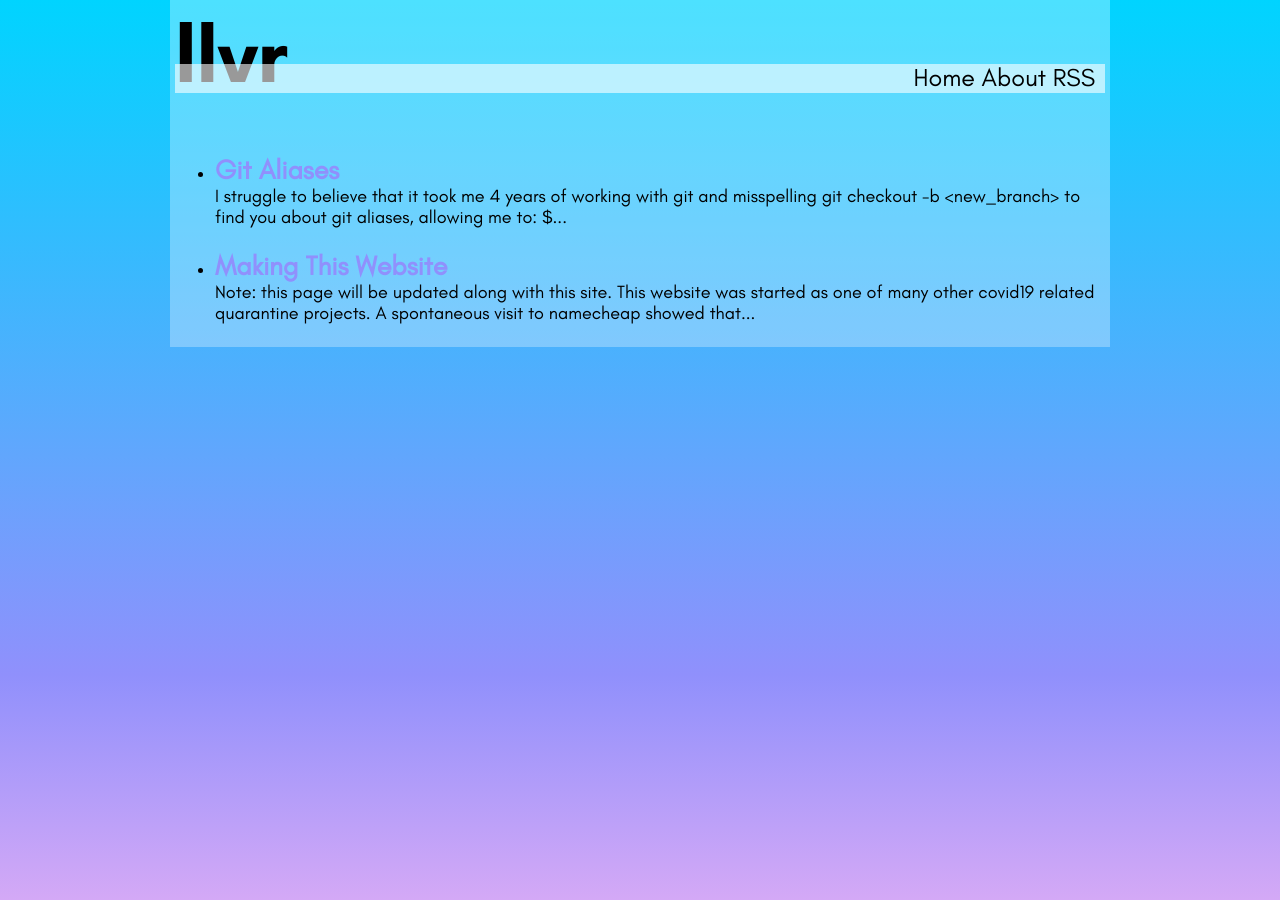
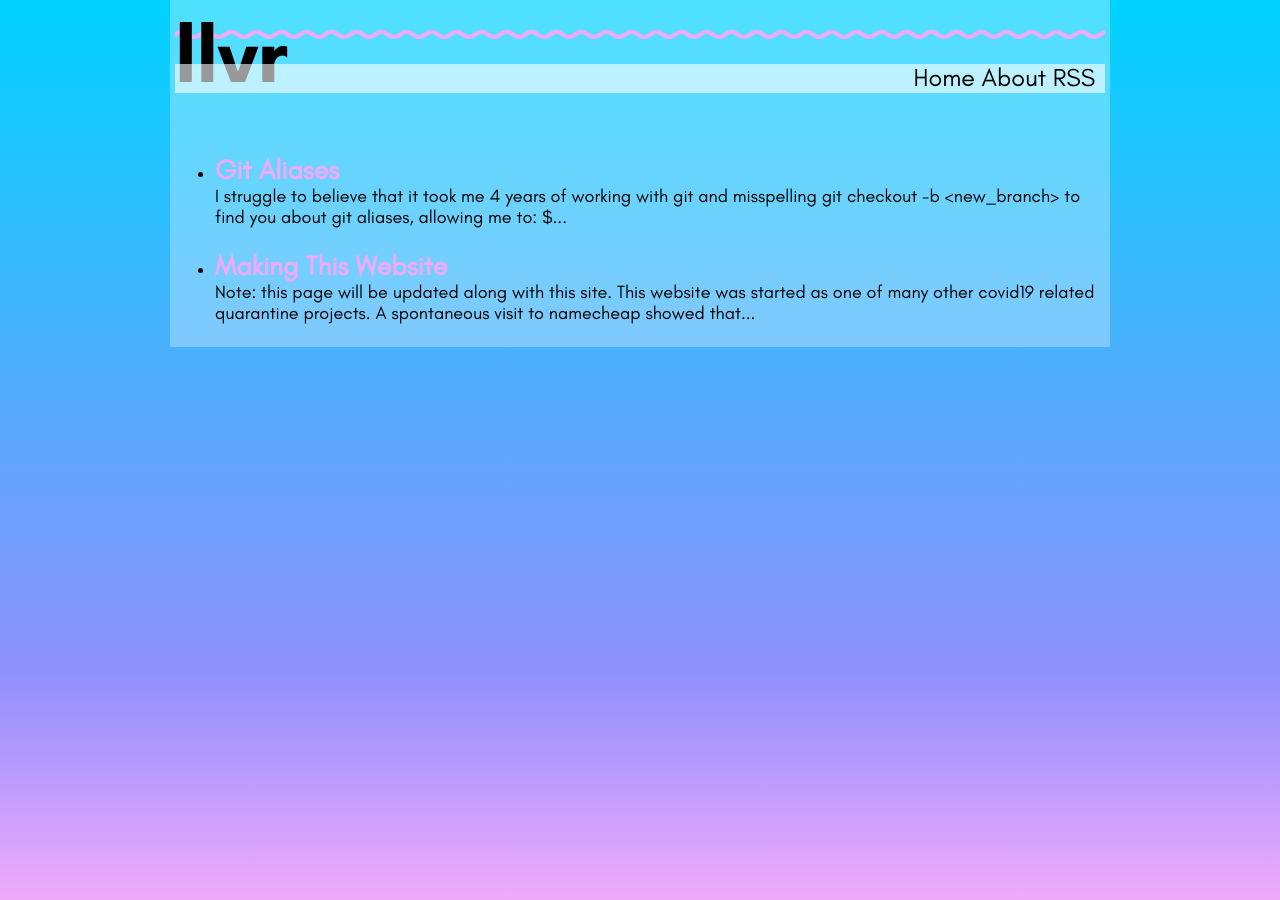
Before and after one commit to 2ar0n/2ar0n.github.io, a Jekyll site: the page built from index.md, in a window 1280 px wide. Built offline with Jekyll 4.4.1, drawn with Linux system fonts in a browser that asks for light colours.

Commit message:
Added wave animation.

```diff
--- a/_sass/main.scss
+++ b/_sass/main.scss
@@ -2,7 +2,7 @@ html {
     height: 100%;
     background-repeat:no-repeat;
     background: rgb(212,169,246);
-    background: linear-gradient(0deg, rgba(212,169,246,1) 0%, rgba(144,144,252,1) 25%, rgba(0,212,255,1) 100%);
+    background: linear-gradient(0deg, rgba(240,170,250,1) 0%, rgba(144,144,252,1) 25%, rgba(0,212,255,1) 100%);
     background-attachment: fixed;
     font-family: "glacial_indifferenceregular", "Times New Roman";
 }
@@ -41,6 +41,38 @@ nav {
     bottom: 40px;
 }
 
+header {
+  background: url("/assets/wave.svg");
+  background-size: 25px 20px;
+  background-repeat: repeat-x;
+  background-color: transparent;
+
+  animation: move 25s linear infinite;
+  -webkit-animation: move 25s linear infinite;
+  animation-play-state: running;
+  text-decoration: none;
+  -webkit-text-decoration-skip: objects;
+  // border-bottom: none;
+}
+
+@-webkit-keyframes move {
+from {
+    background-position: 2px 19px;
+  }
+  to {
+    background-position: 500px 19px;
+  }
+}
+
+@keyframe move {
+from {
+    background-position: 2px 19px;
+  }
+  to {
+    background-position: 500px 19px;
+  }
+}
+
 a {
     text-decoration: none;
 }
@@ -52,7 +84,7 @@ header a:hover {
 }
 
 main a {
-    color: rgb(144,144,252);
+    color: rgb(240,170,250);
 }
 main a:hover {
     color: black;
```
Also changed, not shown: assets/wave.svg (added).
